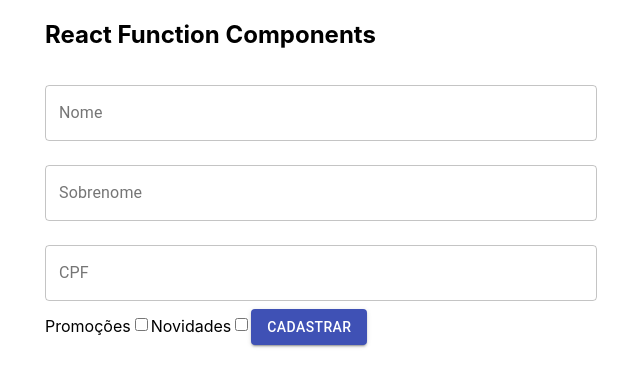
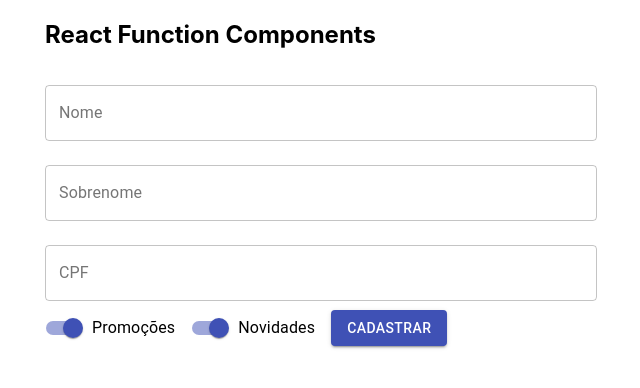
Before and after one commit to luizimcpi/react-function-components, a React (Create React App) app: page / in a window 1280 px wide. Shown: the top 388 px of the page, without its empty margins (319-959 px from the left). Built offline with nearby package versions, Linux system fonts and the light colour scheme.

Commit message:
ajustando layout dos checkboxes

```diff
--- a/src/components/FormularioCadastro/FormularioCadastro.jsx
+++ b/src/components/FormularioCadastro/FormularioCadastro.jsx
@@ -1,6 +1,5 @@
 import React from 'react';
-import Button from "@material-ui/core/Button"
-import TextField from "@material-ui/core/TextField"
+import {TextField, Button, Switch, FormControlLabel}  from "@material-ui/core"
 
 function FormularioCadastro(){
     return(
@@ -11,10 +10,9 @@ function FormularioCadastro(){
 
             <TextField id="cpf" label="CPF" variant="outlined"  margin="normal" fullWidth/>
 
-            <label>Promoções</label>
-            <input type="checkbox"/>
-            <label>Novidades</label>
-            <input type="checkbox"/>
+            <FormControlLabel label="Promoções" control={<Switch name="promocoes" defaultChecked color="primary"/>}/>
+
+            <FormControlLabel label="Novidades" control={<Switch name="novidades" defaultChecked color="primary"/>}/>
 
             <Button variant="contained" color="primary" type="submit">Cadastrar</Button>
         </form>
```
